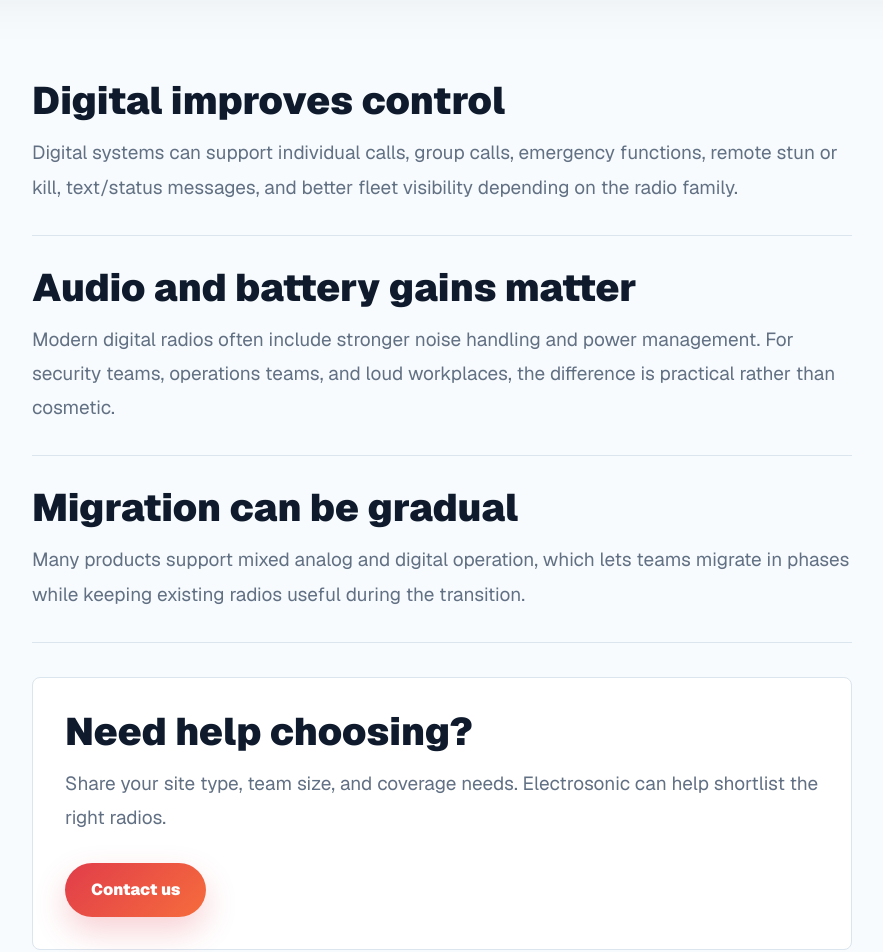
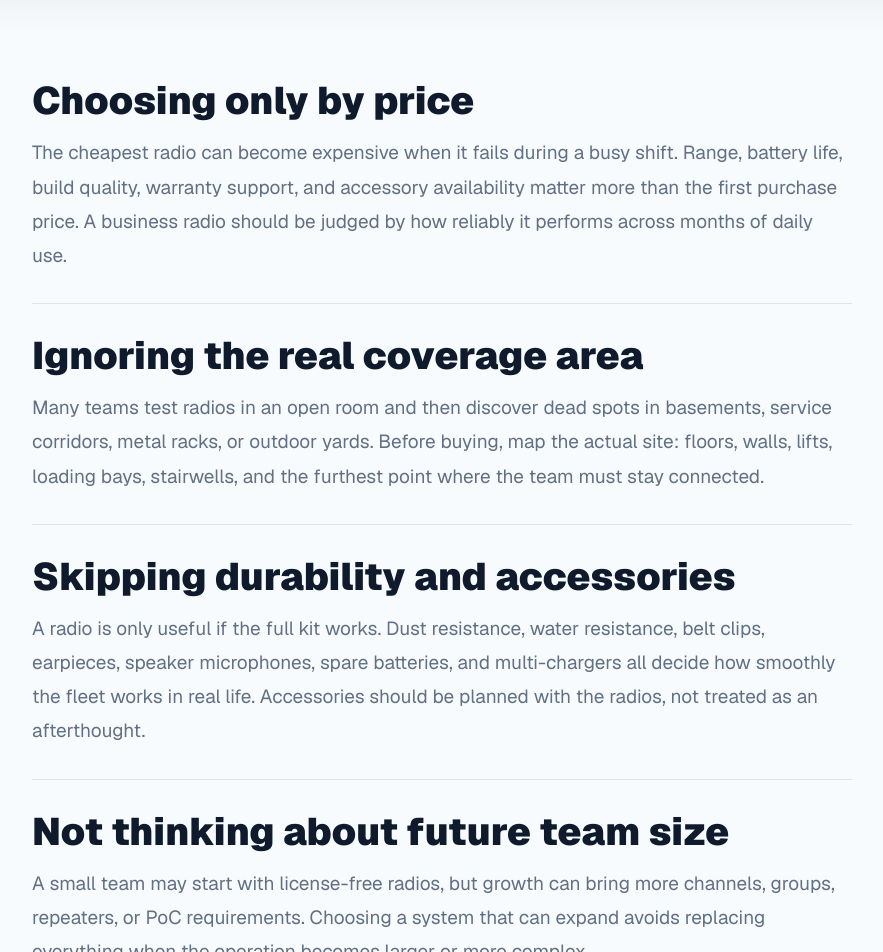
Before and after one commit to rajatprat/electrosonic, a Next.js app: page /blog/analog-to-digital-radio-upgrade/ in a window 1280 px wide. Shown: the part 1240-2192 px from the top of the page, without its empty margins (198-1081 px from the left). Built offline with nearby package versions, Linux system fonts and the light colour scheme; no server answers.

Commit message:
Use temporary radio journal content

```diff
--- a/app/blog-data.ts
+++ b/app/blog-data.ts
@@ -21,23 +21,28 @@ export const blogPosts: BlogPost[] = [
     date: "24 Jul 2026",
     readTime: "5 min read",
     excerpt:
-      "A practical framework for choosing radios by range, battery, audio, accessories, and site conditions.",
+      "How instant push-to-talk communication helps warehouse and logistics teams reduce waiting, mispicks, and loading-bay delays.",
     image: "/images/sec2-rt-img-transparent.png",
     sections: [
       {
         heading: "Start with the workplace, not the model number",
         body:
-          "The right radio depends on where your team works. A hotel floor, warehouse, outdoor event, shopping mall, security route, and construction site all need different coverage, audio, and battery decisions.",
+          "A warehouse can look organised and still lose time in small gaps: a picker waiting for confirmation, a forklift operator stuck at a blind corner, or dispatch searching for one missing carton. Walkie-talkies help because they make quick questions truly quick. Someone asks, someone answers, and the job keeps moving.",
       },
       {
-        heading: "Check licensing and channels early",
+        heading: "Forklift and aisle coordination becomes simpler",
         body:
-          "License-free PMR446 radios are convenient for many teams, while larger or more controlled operations may need digital radios, repeaters, or PoC devices. Choosing this early avoids buying radios that cannot scale.",
+          "Forklifts create stop-start movement when teams cannot see around racks, cages, pallets, and loading areas. A short voice call can confirm right of way, warn others before entering a tight aisle, or flag a blocked route before it turns into a queue. Better communication does not replace safe procedures; it helps people follow them faster.",
       },
       {
-        heading: "Match accessories to the job",
+        heading: "Loading bays are where minutes vanish",
         body:
-          "Earpieces, speaker microphones, spare batteries, multi-chargers, belt clips, and programming cables often matter as much as the radio itself. A good kit reduces downtime during busy shifts.",
+          "Dispatch often slows down because one person is trying to find the last item, confirm paperwork, and manage a waiting vehicle. With radios, the work can be split instantly between goods-in, picking, dispatch, and lift operators. A simple communication structure can stop a five-minute problem from becoming a twenty-minute delay.",
+      },
+      {
+        heading: "The right setup is more than the handset",
+        body:
+          "Warehouse teams usually need earpieces for noisy zones, speaker microphones for hands-busy roles, spare batteries, and multi-chargers for rotating shifts. The best radio kit is the one that survives the day-to-day rhythm of the site and is easy for every shift to use consistently.",
       },
     ],
   },
@@ -48,23 +53,28 @@ export const blogPosts: BlogPost[] = [
     date: "24 Jul 2026",
     readTime: "4 min read",
     excerpt:
-      "Digital radio is not only about clearer voice. It can improve privacy, fleet control, battery life, and future expansion.",
+      "The avoidable buying mistakes that leave teams with poor range, weak batteries, noisy audio, or radios that cannot scale.",
     image: "/images/homepage-slider/slider-img2.jpg",
     sections: [
       {
-        heading: "Digital improves control",
+        heading: "Choosing only by price",
         body:
-          "Digital systems can support individual calls, group calls, emergency functions, remote stun or kill, text/status messages, and better fleet visibility depending on the radio family.",
+          "The cheapest radio can become expensive when it fails during a busy shift. Range, battery life, build quality, warranty support, and accessory availability matter more than the first purchase price. A business radio should be judged by how reliably it performs across months of daily use.",
       },
       {
-        heading: "Audio and battery gains matter",
+        heading: "Ignoring the real coverage area",
         body:
-          "Modern digital radios often include stronger noise handling and power management. For security teams, operations teams, and loud workplaces, the difference is practical rather than cosmetic.",
+          "Many teams test radios in an open room and then discover dead spots in basements, service corridors, metal racks, or outdoor yards. Before buying, map the actual site: floors, walls, lifts, loading bays, stairwells, and the furthest point where the team must stay connected.",
       },
       {
-        heading: "Migration can be gradual",
+        heading: "Skipping durability and accessories",
         body:
-          "Many products support mixed analog and digital operation, which lets teams migrate in phases while keeping existing radios useful during the transition.",
+          "A radio is only useful if the full kit works. Dust resistance, water resistance, belt clips, earpieces, speaker microphones, spare batteries, and multi-chargers all decide how smoothly the fleet works in real life. Accessories should be planned with the radios, not treated as an afterthought.",
+      },
+      {
+        heading: "Not thinking about future team size",
+        body:
+          "A small team may start with license-free radios, but growth can bring more channels, groups, repeaters, or PoC requirements. Choosing a system that can expand avoids replacing everything when the operation becomes larger or more complex.",
       },
     ],
   },
@@ -75,23 +85,28 @@ export const blogPosts: BlogPost[] = [
     date: "24 Jul 2026",
     readTime: "6 min read",
     excerpt:
-      "Understand where handheld radios, repeater-backed networks, mobile units, and LTE push-to-talk devices fit best.",
+      "Why event teams depend on fast voice coordination across gates, stage areas, security posts, vendors, and operations desks.",
     image: "/images/product-banner.jpg",
     sections: [
       {
-        heading: "Handheld radios are best for direct team coordination",
+        heading: "Events need role-based communication",
         body:
-          "For hotels, restaurants, retail, events, and site teams, handheld walkie talkies are simple, fast, and easy to train. They work especially well when the team is inside a defined operating area.",
+          "Ordering one radio for every person is rarely the best plan. Event managers, gate leads, security posts, stage teams, parking leads, hospitality teams, and vendor coordinators need communication based on decision points. Radios should support the people who need to act quickly.",
       },
       {
-        heading: "Repeaters extend coverage",
+        heading: "Channels keep the day calm",
         body:
-          "Repeaters help when teams need communication across larger buildings, industrial areas, basements, multi-floor properties, or spread-out campuses.",
+          "A shared channel can become noisy during a busy event. Separating operations, security, parking, and production teams keeps routine updates away from urgent messages. Clear channel planning makes the radio system feel simple on the day.",
       },
       {
-        heading: "PoC and LTE work across distance",
+        heading: "Battery planning avoids mid-event silence",
         body:
-          "Push-to-talk over cellular is useful when team members are spread across cities or need wide-area coverage without building radio infrastructure.",
+          "Long events need spare batteries, multi-chargers, and a planned charging point. The radio fleet should be checked before gates open, with enough charged equipment for late shifts, backup staff, and emergency roles.",
+      },
+      {
+        heading: "Range should be tested before the crowd arrives",
+        body:
+          "Stages, metal barriers, basements, temporary structures, and crowd density can affect coverage. A site walk before the event helps decide whether standard handhelds are enough or whether repeaters, higher-grade radios, or PoC devices are needed.",
       },
     ],
   },
--- a/app/blog/page.tsx
+++ b/app/blog/page.tsx
@@ -21,7 +21,7 @@ export default async function BlogPage() {
           {blogPosts.map((post) => (
             <article key={post.slug} className="journal-card">
               <a className="journal-image" href={`/blog/${post.slug}/`}>
-                <span>Electrosonic Journal</span>
+                <span>Radio Journal</span>
                 <img src={post.image} alt="" />
               </a>
               <div className="journal-card-body">
--- a/app/page.tsx
+++ b/app/page.tsx
@@ -152,7 +152,7 @@ export default async function Home() {
           {blogPosts.slice(0, 3).map((post) => (
             <article key={post.title} className="journal-card">
               <a className="journal-image" href={`/blog/${post.slug}/`}>
-                <span>Electrosonic Journal</span>
+                <span>Radio Journal</span>
                 <img src={post.image} alt="" />
               </a>
               <div className="journal-card-body">
```
